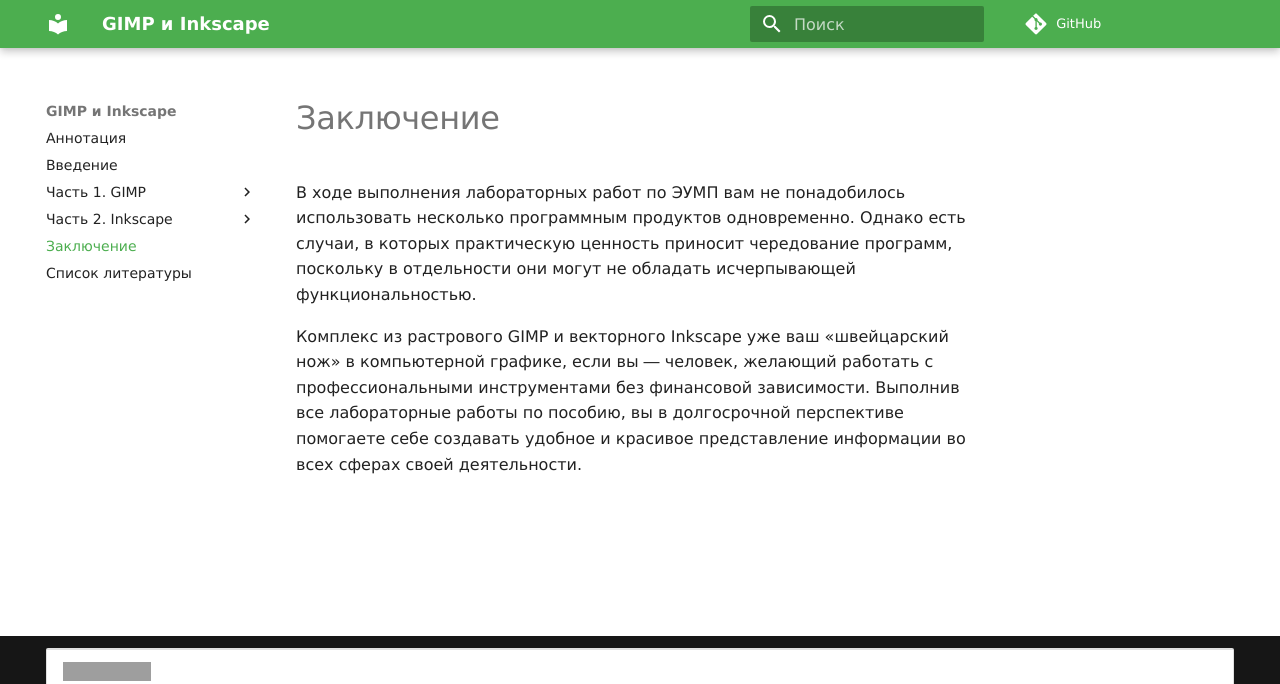
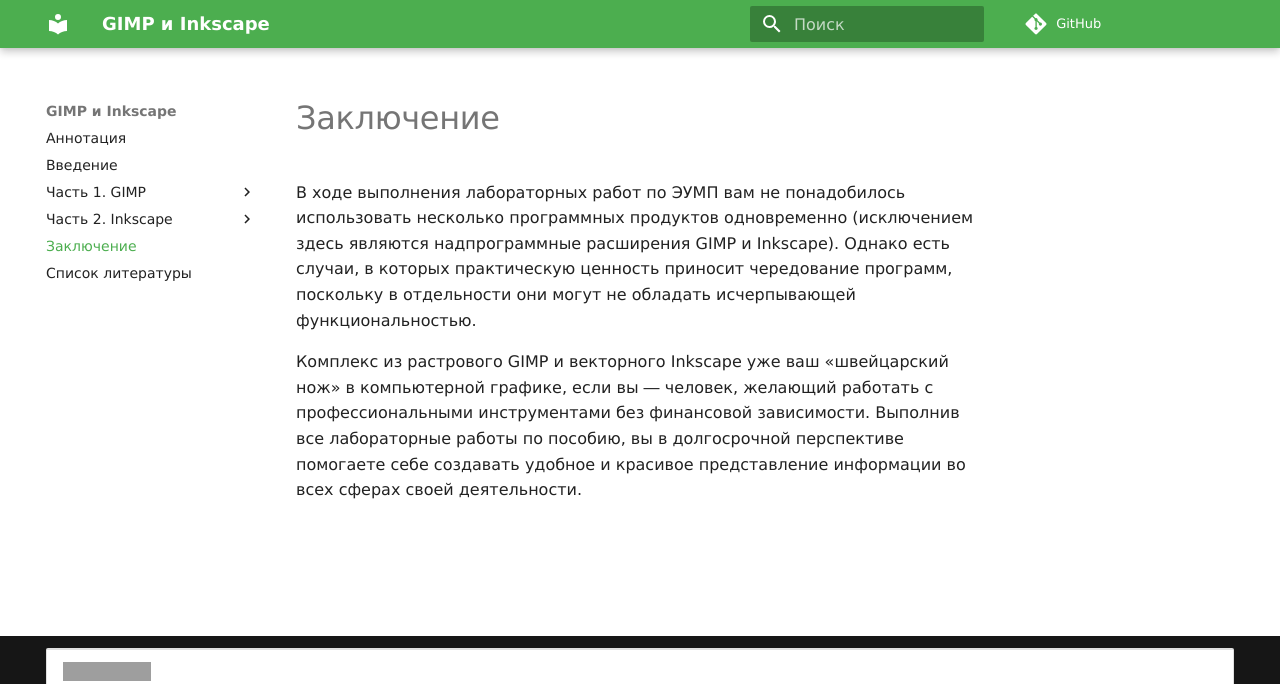
Before and after one commit to mpudelta/gimp-inkscape, an MkDocs documentation site: the page built from docs/conclusion.md, in a window 1280 px wide, cut to the strip 0-684 px from the top of the page. Built offline with MkDocs 1.6.1 and Material for MkDocs 9.7.7, drawn with Linux system fonts in a browser that asks for light colours; some web fonts are replaced; comment, search, counter and statistics services are not loaded; old or Windows-style settings are respelled for this version of MkDocs; grey boxes are pictures that could not be loaded.

Commit message:
Небольшое примечание

```diff
--- a/docs/conclusion.md
+++ b/docs/conclusion.md
@@ -1,5 +1,5 @@
 # Заключение
 
-В ходе выполнения лабораторных работ по ЭУМП вам не понадобилось использовать несколько программным продуктов одновременно. Однако есть случаи, в которых практическую ценность приносит чередование программ, поскольку в отдельности они могут не обладать исчерпывающей функциональностью.
+В ходе выполнения лабораторных работ по ЭУМП вам не понадобилось использовать несколько программных продуктов одновременно (исключением здесь являются надпрограммные расширения GIMP и Inkscape). Однако есть случаи, в которых практическую ценность приносит чередование программ, поскольку в отдельности они могут не обладать исчерпывающей функциональностью.
 
 Комплекс из растрового GIMP и векторного Inkscape уже ваш «швейцарский нож» в компьютерной графике, если вы ― человек, желающий работать с профессиональными инструментами без финансовой зависимости. Выполнив все лабораторные работы по пособию, вы в долгосрочной перспективе помогаете себе создавать удобное и красивое представление информации во всех сферах своей деятельности.
```
